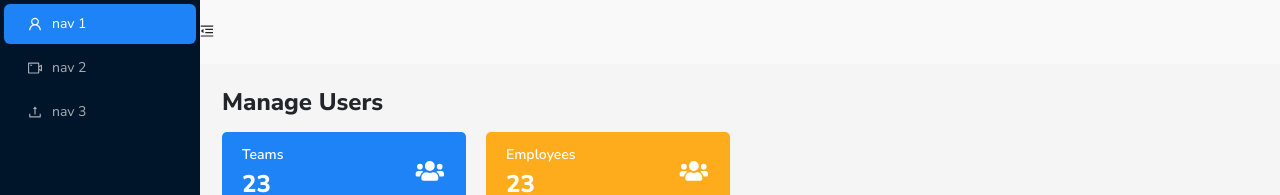
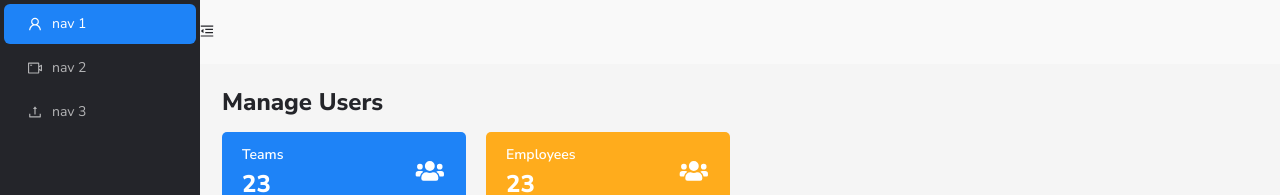
Before and after one commit to RabinThapa1998/employee-management-system, a React (Vite) app in the folder client/: page /employees in a window 1280 px wide. Shown: the top 195 px of the page. Built offline with nearby package versions, Linux system fonts and the light colour scheme.

Commit message:
style:update wrapper

```diff
--- a/client/src/App.tsx
+++ b/client/src/App.tsx
@@ -84,6 +84,10 @@ function App() {
                   controlHeight: 36,
                   borderRadius: 5,
                 },
+                Form: {
+                  fontSize: 15,
+                  fontWeightStrong: 600,
+                },
               },
             }}
           >
--- /dev/null
+++ b/client/src/common/BillableHourField/index.ts
@@ -0,0 +1 @@
+export * from './BillableHourField';
--- a/client/src/common/index.ts
+++ b/client/src/common/index.ts
@@ -1,3 +1,4 @@
+export * from './BillableHourField';
 export * from './BreadCrumbComponent';
 export * from './DividerComponent';
 export * from './LinkComponent';
--- a/client/src/common/layouts/MainLayout.tsx
+++ b/client/src/common/layouts/MainLayout.tsx
@@ -11,25 +11,6 @@ import { Icons } from '~/assets';
 import { Link } from 'react-router-dom';
 
 const { Header, Sider, Content } = Layout;
-function OverviewCard() {
-  return (
-    <div
-      className='h-[88px] w-[304px] bg-brand-primary rounded-primary
-     px-5 flex flex-row items-center justify-between'
-    >
-      <div className='flex flex-col text-white'>
-        <p>Teams</p>
-        <p>23</p>
-      </div>
-      <div
-        className='h-[42px] w-[42px] flex flex-row items-center justify-center rounded-primary
-       bg-[#FFFFFF33]'
-      >
-        {<Icons.Teams />}
-      </div>
-    </div>
-  );
-}
 
 export function MainLayout({ children }: { children: React.ReactNode }) {
   const [collapsed, setCollapsed] = useState(false);
--- a/client/src/index.css
+++ b/client/src/index.css
@@ -1,7 +1,4 @@
 @import url('https://fonts.googleapis.com/css2?family=Nunito+Sans:ital,wght@0,200;0,300;0,400;0,600;0,700;0,800;0,900;1,200;1,300;1,400;1,600;1,700;1,800;1,900&display=swap');
-@tailwind base;
-@tailwind components;
-@tailwind utilities;
 
 *,
 *:before,
@@ -20,11 +17,13 @@
 }
 
 .layout-container {
-  @apply min-h-screen;
+  min-height: 100vh;
 }
 
 .layout-container__menu {
-  @apply min-h-screen h-full bg-gray-primary;
+  min-height: 100vh;
+  background: var(--color-gray-primary);
+  height: 100%;
 }
 
 .ant-table-wrapper {
@@ -42,6 +41,7 @@
 .table .ant-table-tbody > tr > td {
   padding: 14px 0 !important;
   background: #fff !important;
+  font-size: 15px !important;
 }
 
 .visibility {
@@ -88,3 +88,25 @@
 .delete:hover {
   background: #f71e1e0f 0% 0% no-repeat padding-box;
 }
+
+.billableHrs-container {
+  display: flex;
+  flex-direction: row;
+  align-items: stretch;
+}
+.billableHrs-container__input {
+  width: 100%;
+  border-radius: 5px 0 0 5px;
+}
+.billableHrs-container__hrs {
+  display: flex;
+  flex-direction: row;
+  align-items: center;
+  justify-content: center;
+  width: 94px;
+  border-radius: 0 5px 5px 0;
+}
+
+.ant-form-item-label {
+  font-weight: 600;
+}
```
